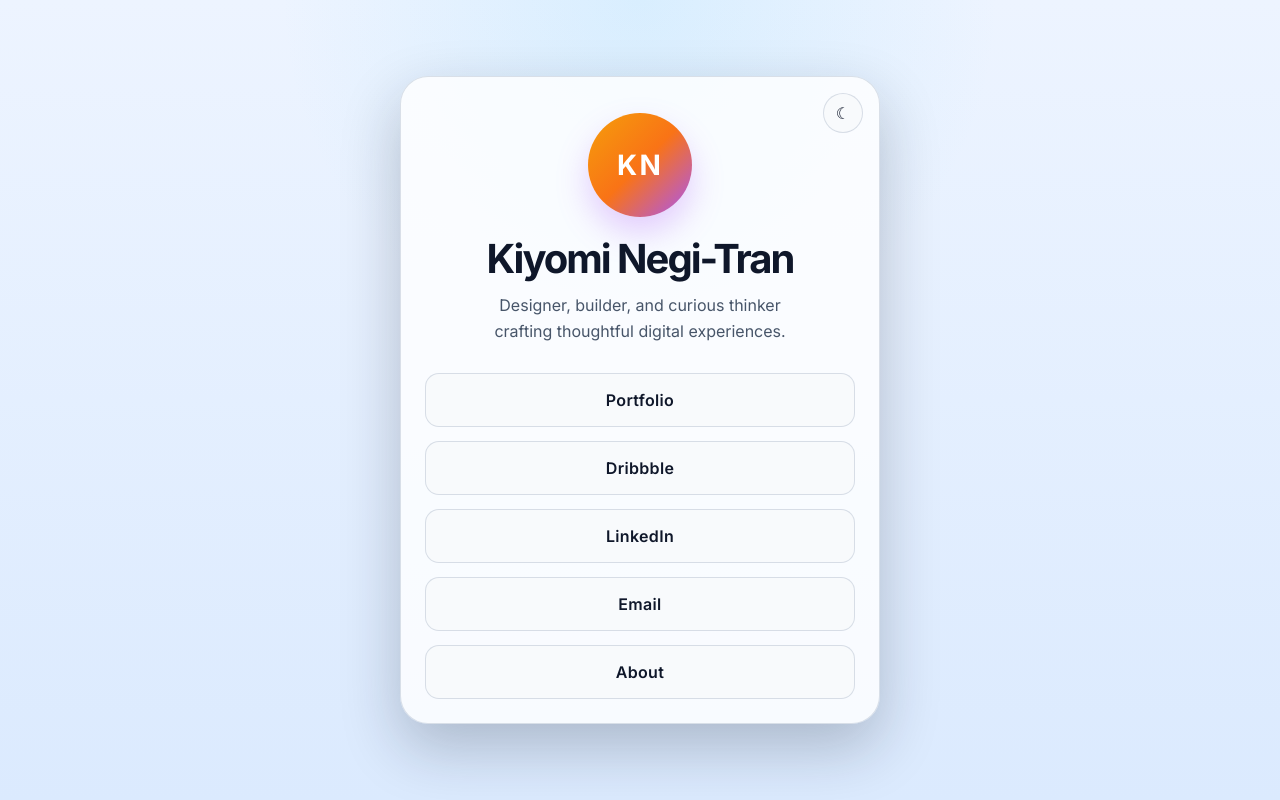
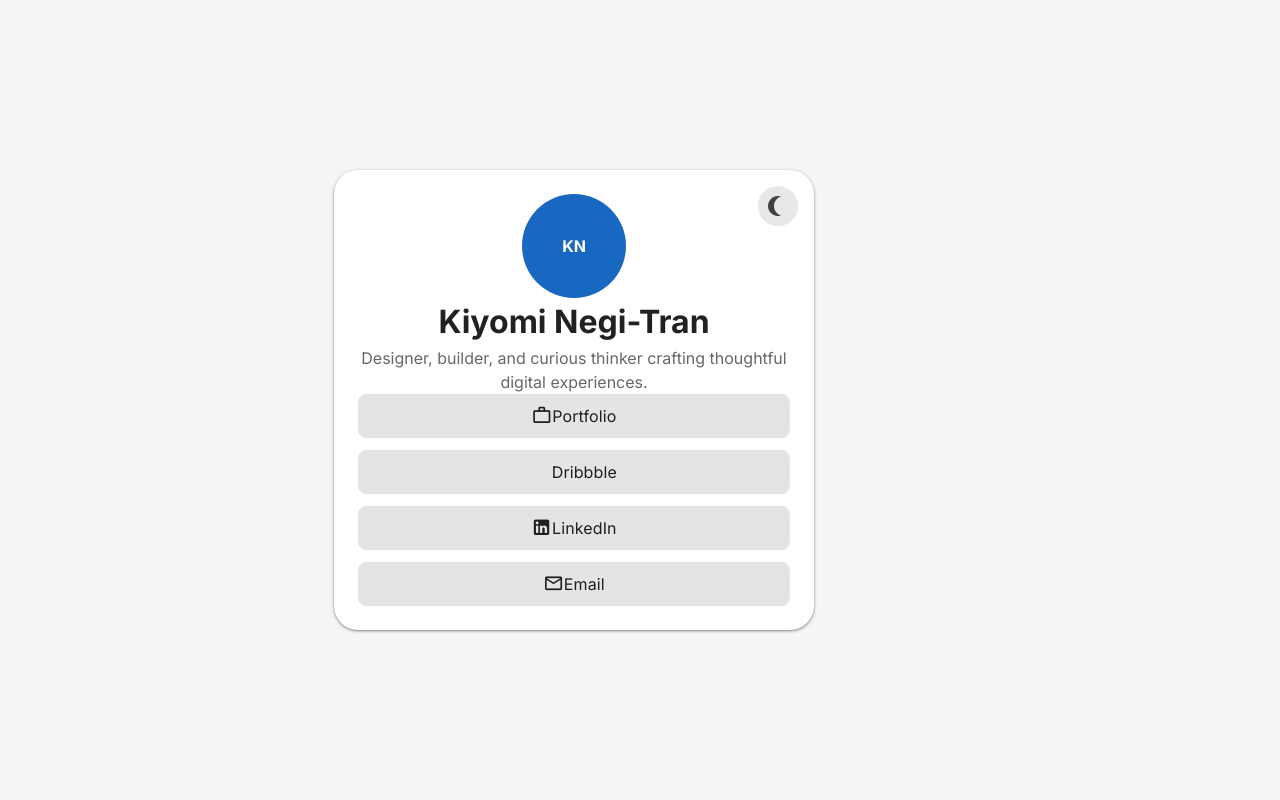
Before and after one commit to knegitran/LESSON-6, a Vue app: page / in a window 1280 px wide. Built offline with nearby package versions, Linux system fonts and the light colour scheme; the HTML template or start-up script is replaced by a standard one.

Commit message:
Vuetify final attempt

```diff
--- a/src/views/HomeView.vue
+++ b/src/views/HomeView.vue
@@ -1,183 +1,82 @@
 <script setup lang="ts">
-import { computed, onMounted, ref, watch } from 'vue'
-import { RouterLink } from 'vue-router'
+import { computed, onMounted } from 'vue'
+import { useTheme } from 'vuetify'
 
 const links = [
-  { label: 'Portfolio', href: 'https://portfolio.example.com' },
-  { label: 'Dribbble', href: 'https://dribbble.com' },
-  { label: 'LinkedIn', href: 'https://www.linkedin.com' },
-  { label: 'Email', href: 'mailto:hello@example.com' },
+  { label: 'Portfolio', href: 'https://portfolio.example.com', icon: 'mdi-briefcase-outline' },
+  { label: 'Dribbble', href: 'https://dribbble.com', icon: 'mdi-dribbble' },
+  { label: 'LinkedIn', href: 'https://www.linkedin.com', icon: 'mdi-linkedin' },
+  { label: 'Email', href: 'mailto:hello@example.com', icon: 'mdi-email-outline' },
 ]
 
-const isDark = ref(true)
+const theme = useTheme()
 
-const themeLabel = computed(() => (isDark.value ? 'Switch to light mode' : 'Switch to dark mode'))
-
-const applyTheme = () => {
-  document.documentElement.setAttribute('data-theme', isDark.value ? 'dark' : 'light')
-  localStorage.setItem('theme', isDark.value ? 'dark' : 'light')
-}
+const isDark = computed({
+  get: () => theme.global.current.value.dark,
+  set: (value: boolean) => {
+    theme.global.name.value = value ? 'dark' : 'light'
+    localStorage.setItem('theme', value ? 'dark' : 'light')
+  },
+})
 
 onMounted(() => {
   const savedTheme = localStorage.getItem('theme')
   const prefersDark = window.matchMedia('(prefers-color-scheme: dark)').matches
   isDark.value = savedTheme ? savedTheme === 'dark' : prefersDark
-  applyTheme()
 })
-
-watch(isDark, () => {
-  applyTheme()
-})
-
-function toggleTheme() {
-  isDark.value = !isDark.value
-}
 </script>
 
 <template>
-  <main class="page-shell">
-    <section class="profile-card">
-      <button class="theme-toggle" type="button" :aria-label="themeLabel" @click="toggleTheme">
-        <span aria-hidden="true">{{ isDark ? '☀' : '☾' }}</span>
-      </button>
+  <v-app>
+    <v-main :class="isDark ? 'd-flex align-center justify-center bg-grey-darken-4' : 'd-flex align-center justify-center bg-grey-lighten-4'">
+      <v-container class="py-8" fluid>
+        <v-row justify="center">
+          <v-col cols="12" sm="10" md="8" lg="6">
+            <v-card class="mx-auto pa-6 rounded-xl position-relative" max-width="480" elevation="8">
+              <v-btn
+                class="position-absolute"
+                color="surface-variant"
+                icon
+                variant="tonal"
+                size="small"
+                style="top: 16px; right: 16px;"
+                :aria-label="isDark ? 'Switch to light mode' : 'Switch to dark mode'"
+                @click="isDark = !isDark"
+              >
+                <v-icon :icon="isDark ? 'mdi-white-balance-sunny' : 'mdi-moon-waning-crescent'" />
+              </v-btn>
 
-      <div class="profile-photo" aria-label="Profile photo placeholder">
-        <span>KN</span>
+              <div class="text-center">
+                <v-avatar size="104" class="mb-5" color="primary">
+                  <span class="text-h5 font-weight-bold">KN</span>
+                </v-avatar>
+
+                <h1 class="text-h3 text-md-h2 font-weight-bold mb-3">Kiyomi Negi-Tran</h1>
+                <p class="text-body-1 text-medium-emphasis mb-6">
+                  Designer, builder, and curious thinker crafting thoughtful digital experiences.
+                </p>
               </div>
 
-      <div class="profile-details">
-        <h1>Kiyomi Negi-Tran</h1>
-        <p>Designer, builder, and curious thinker crafting thoughtful digital experiences.</p>
-      </div>
-
-      <nav class="link-list" aria-label="Profile links">
-        <a
+              <div class="d-flex flex-column ga-3">
+                <v-btn
                   v-for="link in links"
                   :key="link.label"
                   :href="link.href"
-          class="social-link"
+                  block
+                  size="large"
+                  rounded="lg"
+                  variant="tonal"
                   target="_blank"
                   rel="noopener noreferrer"
                 >
+                  <v-icon :icon="link.icon" start />
                   {{ link.label }}
-        </a>
-
-        <RouterLink to="/about" class="social-link about-link">About</RouterLink>
-      </nav>
-    </section>
-  </main>
+                </v-btn>
+              </div>
+            </v-card>
+          </v-col>
+        </v-row>
+      </v-container>
+    </v-main>
+  </v-app>
 </template>
-
-<style scoped>
-.page-shell {
-  min-height: 100vh;
-  display: grid;
-  place-items: center;
-  padding: 24px;
-}
-
-.profile-card {
-  position: relative;
-  width: min(100%, 480px);
-  padding: 32px 24px 24px;
-  border: 1px solid var(--card-border);
-  border-radius: 28px;
-  background: var(--card-bg);
-  box-shadow: 0 24px 60px rgba(15, 23, 42, 0.24);
-  text-align: center;
-}
-
-.theme-toggle {
-  position: absolute;
-  top: 16px;
-  right: 16px;
-  width: 40px;
-  height: 40px;
-  border: 1px solid var(--card-border);
-  border-radius: 999px;
-  background: var(--surface-bg);
-  color: var(--text-color);
-  cursor: pointer;
-  transition:
-    transform 0.2s ease,
-    border-color 0.2s ease,
-    background 0.2s ease;
-}
-
-.theme-toggle:hover {
-  transform: translateY(-1px);
-  border-color: var(--accent);
-}
-
-.profile-photo {
-  width: 104px;
-  height: 104px;
-  margin: 4px auto 20px;
-  display: grid;
-  place-items: center;
-  border-radius: 50%;
-  background: linear-gradient(135deg, #f59e0b 0%, #f97316 50%, #a855f7 100%);
-  color: #ffffff;
-  font-size: 1.75rem;
-  font-weight: 700;
-  letter-spacing: 0.08em;
-  box-shadow: 0 16px 32px rgba(168, 85, 247, 0.28);
-}
-
-.profile-details {
-  margin-bottom: 28px;
-}
-
-.profile-details h1 {
-  margin: 0;
-  font-size: clamp(2rem, 4vw, 2.5rem);
-  line-height: 1.1;
-  letter-spacing: -0.05em;
-}
-
-.profile-details p {
-  margin: 12px auto 0;
-  max-width: 34ch;
-  color: var(--muted-color);
-  font-size: 1rem;
-  line-height: 1.6;
-}
-
-.link-list {
-  display: flex;
-  flex-direction: column;
-  gap: 14px;
-}
-
-.social-link {
-  display: flex;
-  align-items: center;
-  justify-content: center;
-  min-height: 54px;
-  border: 1px solid var(--card-border);
-  border-radius: 14px;
-  background: var(--surface-bg);
-  color: var(--text-color);
-  font-weight: 600;
-  letter-spacing: 0.02em;
-  text-decoration: none;
-  transition:
-    transform 0.2s ease,
-    border-color 0.2s ease,
-    box-shadow 0.2s ease,
-    background 0.2s ease;
-}
-
-.social-link:hover {
-  transform: translateY(-2px);
-  border-color: var(--accent);
-  box-shadow: 0 12px 22px rgba(96, 165, 250, 0.16);
-  background: var(--surface-hover);
-}
-
-@media (max-width: 480px) {
-  .profile-card {
-    padding-top: 50px;
-  }
-}
-</style>
```
Lines whose indentation alone changed are shown as unchanged.
